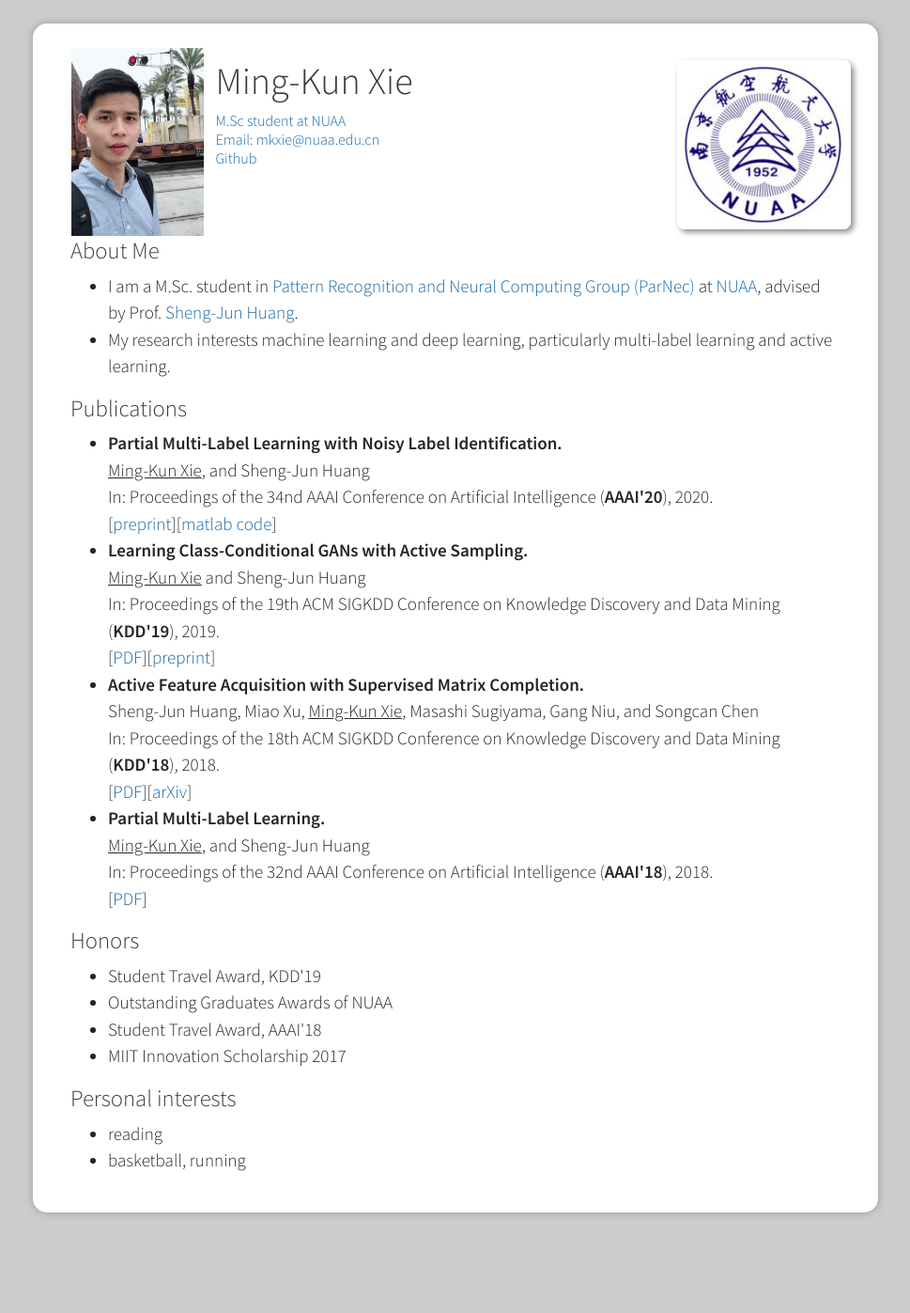
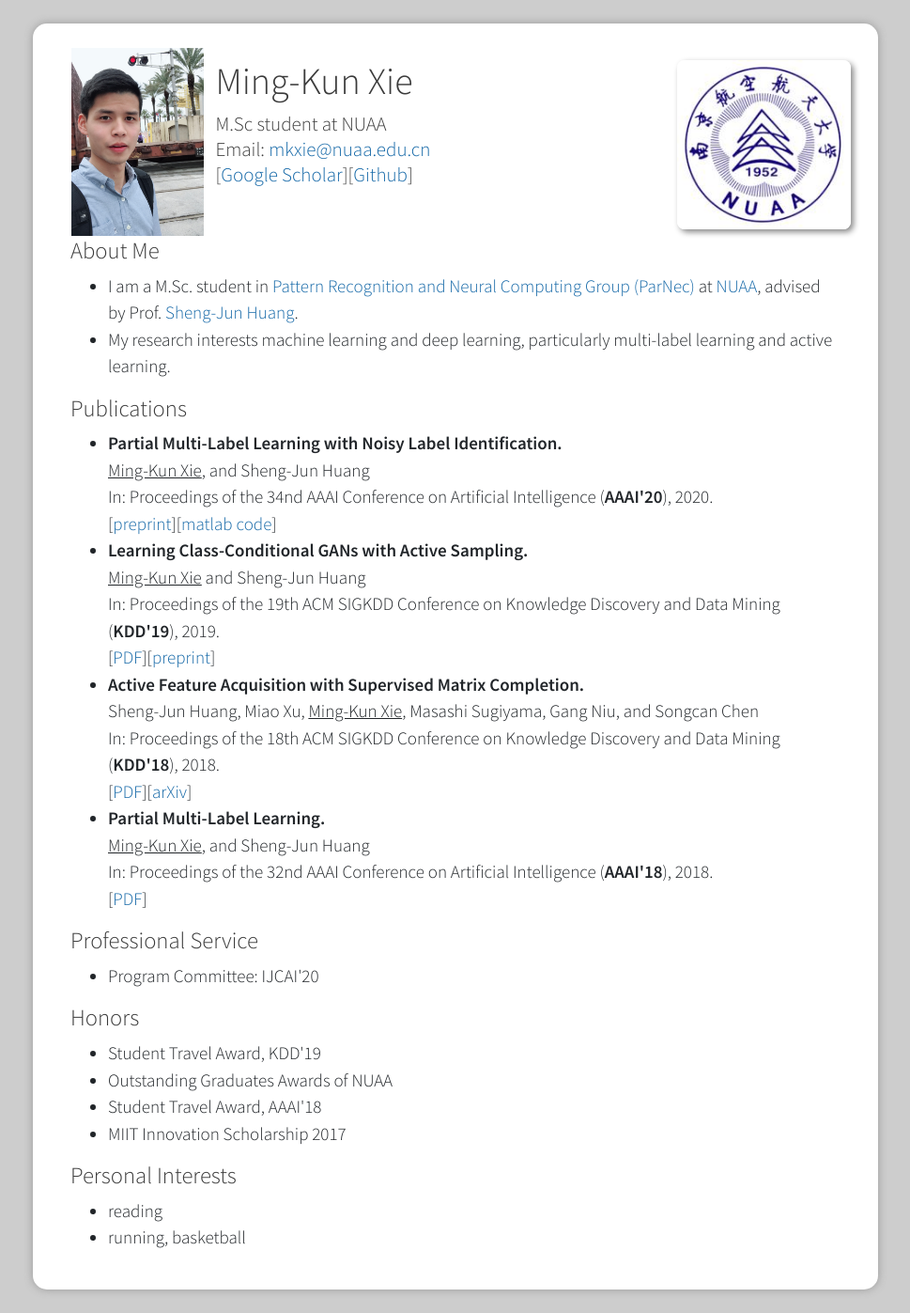
Before and after one commit to xiemk/xiemk.github.io, a Jekyll site: the page index.html, which Jekyll copies as it is, in a window 1280 px wide. Shown: the whole page at 94% size, without its empty margins (155-1124 px from the left). Built offline with Jekyll 4.4.1, drawn with Linux system fonts in a browser that asks for light colours; before the commit the page ends 1315 px from its top, so only the background shows below that.

Commit message:
Update professional service

```diff
--- a/index.html
+++ b/index.html
@@ -56,8 +56,9 @@ body
   }
   div#DocInfo
   {
-    color: #1367a7;
+    color: #3B3B3B;
     height: 158px;
+    font-size: 21px;
   }
   h4,h3,h2,h1
   {
@@ -159,7 +160,7 @@ body
         M.Sc student at NUAA<br>
         Email: <a href="mailto:mkxie@nuaa.edu.cn">mkxie@nuaa.edu.cn</a>
         <br>
-        <a href="https://github.com/milkxie">Github</a>
+        [<a href="https://scholar.google.com/citations?hl=zh-CN&user=DxUxwnMAAAAJ">Google Scholar</a>][<a href="https://github.com/milkxie">Github</a>]
   </div><br>
     <div id="nuaa_logo">
         <a href="http://www.nuaa.edu.cn"><img src="images/nuaa.jpg" height="180px" class="papericon"></a>
@@ -194,7 +195,12 @@ body
         </tr>
         </ul>
 
-    <h2>Honors</h2>
+  <h2>Professional Service</h2>
+        <ul>
+            <li>Program Committee: IJCAI'20</li>
+        </ul>
+
+  <h2>Honors</h2>
         <ul>
             <li>Student Travel Award, KDD'19</li>
             <li>Outstanding Graduates Awards of NUAA</li>
@@ -202,10 +208,10 @@ body
             <li>MIIT Innovation Scholarship 2017</li>
         </ul>
 
-    <h2>Personal interests</h2>
+    <h2>Personal Interests</h2>
     <ul>
     <li>reading</li>
-    <li>basketball, running</li>
+    <li>running, basketball</li>
     </ul>
 </div>
 </div>
```
